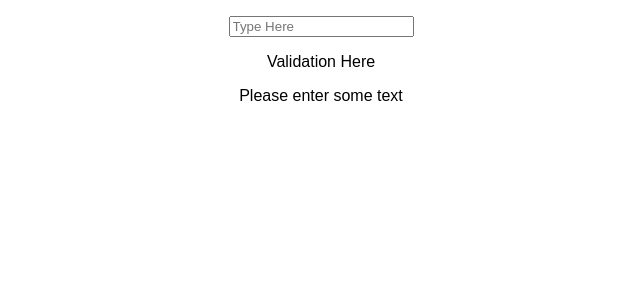
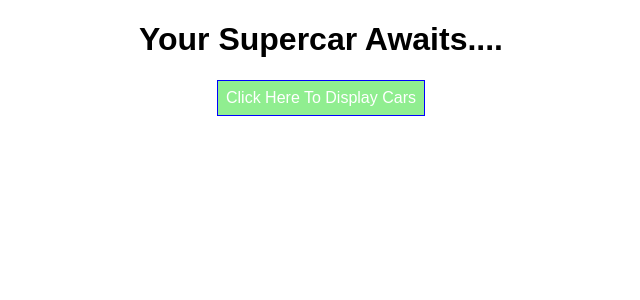
Before and after one commit to Board-Ape/under-the-hood-react, a React (Create React App) app: page / in a window 1280 px wide. Shown: the top 300 px of the page, without its empty margins (319-959 px from the left). Built offline with nearby package versions, Linux system fonts and the light colour scheme.

Commit message:
Coniditional in-line styling, remember everything that were writing in the components is JSX or JavaScript

```diff
--- a/src/App.js
+++ b/src/App.js
@@ -1,60 +1,98 @@
 import React, { Component } from 'react';
 import './App.css';
-import Validation from './Validation/Validation';
-import CharComp from './CharComp/CharComp';
+import Car from './Car/Car';
 
 class App extends Component {
     constructor() {
         super()
         this.state = {
-            inputText: '',
-            inputTextLength: ''
+            cars: [
+                { id: 123, name: 'Bugatti', year: '2018' },
+                { id: 456, name: 'Ferrari', year: '2017' },
+                { id: 789, name: 'Lamborghini', year: '2016'}
+            ],
+            showCar: false
         }
     }
 
-    inputChangeHandler = (event) => {
+    toggleShowCarHandler = () => {
+        const show = this.state.showCar;
+
         this.setState({
-            inputText: event.target.value,
-            inputTextLength: event.target.value.length
+            showCar: !show
+        });
+    }
+
+    updateCarNameHandler = ( event, id ) => {
+
+        // Find the index that matches the id
+        const carIndex = this.state.cars.findIndex(car => {
+            return car.id === id
+        });
+
+        // Match found index to car that you want
+        const newCar = {
+            ...this.state.cars[carIndex]
+        };
+        // Take that specific car and update value to event
+        newCar.name = event.target.value;
+
+        // Create a copy of the state
+        const updateCars = [...this.state.cars];
+        // Update the copy of state with the target
+        updateCars[carIndex] = newCar;
+
+        this.setState({
+            cars: updateCars
         })
     }
 
-    deleteCharacterHandler = (id) => {
-        const inputStateArray = [...this.state.inputText];
-        inputStateArray.splice(id, 1);
+    deleteCarHandler = (carIndex) => {
+        const cars = [...this.state.cars];
+        cars.splice(carIndex, 1);
         this.setState({
-            inputText: inputStateArray
+            cars: cars
         })
     }
 
     render() {
-        let characters;
-        if (this.state.inputText) {
-            let copyState = [...this.state.inputText];
-            characters = (
+        const styles = {
+            backgroundColor: 'lightgreen',
+            color: 'white',
+            font: 'inherit',
+            border: '1px solid blue',
+            padding: '8px',
+            cursor: 'pointer'
+        }
+
+        let cars = null;
+        if ( this.state.showCar ) {
+            cars = (
                 <div>
-                    {copyState.map((char, index) => {
-                        return <CharComp
-                                key={index}
-                                letter={char}
-                                delete={() => this.deleteCharacterHandler(index)}
-                                />
-                    })}
+                    { this.state.cars.map((car, index) => {
+                        return <Car
+                            key={ car.id }
+                            name={ car.name }
+                            year={ car.year }
+                            delete={ () => this.deleteCarHandler(index) }
+                            updateCarName= { (event) => this.updateCarNameHandler(event, car.id) }
+                        />
+                    })
+                    }
                 </div>
             )
+
+            styles.backgroundColor = 'red';
         }
 
-        return(
-            <div className='App'>
-                <input
-                    placeholder='Type Here'
-                    value={this.state.inputText}
-                    onChange={this.inputChangeHandler}
-                />
-                <Validation
-                    inputLength={this.state.inputTextLength}
-                />
-                { characters }
+        return (
+            <div className="App">
+                <h1>Your Supercar Awaits....</h1>
+                <button
+                    style={styles}
+                    onClick={ this.toggleShowCarHandler
+                }>Click Here To Display Cars</button>
+                { cars }
             </div>
         )
     }
@@ -65,47 +103,69 @@ export default App;
 
 
 
+// Project - 2
+
+// import Validation from './Validation/Validation';
+// import CharComp from './CharComp/CharComp';
+
+// class App extends Component {
+//     constructor() {
+//         super()
+//         this.state = {
+//             inputText: '',
+//             inputTextLength: ''
+//         }
+//     }
+
+//     inputChangeHandler = (event) => {
+//         this.setState({
+//             inputText: event.target.value,
+//             inputTextLength: event.target.value.length
+//         })
+//     }
+
+//     deleteCharacterHandler = (id) => {
+//         const text = this.state.inputText.split('');
+//         text.splice(id, 1);
+//         const updatedText = text.join('');
+
+//         this.setState({
+//             inputText: updatedText,
+//             inputTextLength: updatedText.length
+//         })
+//     }
+
+//     render() {
+//         const characters = this.state.inputText.split('').map((char, index) => {
+//             return (
+//                 <CharComp
+//                     key={ index }
+//                     letter={ char }
+//                     delete={ () => this.deleteCharacterHandler(index) }
+//                 />
+//             )
+//         })
+
+//         return(
+//             <div className='App'>
+//                 <input
+//                     placeholder='Type Here'
+//                     value={this.state.inputText}
+//                     onChange={this.inputChangeHandler}
+//                 />
+//                 <Validation
+//                     inputLength={this.state.inputTextLength}
+//                 />
+//                 { characters }
+//             </div>
+//         )
+//     }
+// }
+
+// export default App;
 
 
-
-
-
-
-
-
-
-
-
-
-
-
-
-
-
-
-
-
-
-
-
-
-
-
-
-
-
-
-
-
-
-
-
-
-
-
-
-
-
+// Project - 1
 
 // import Car from './Car/Car';
 
```
